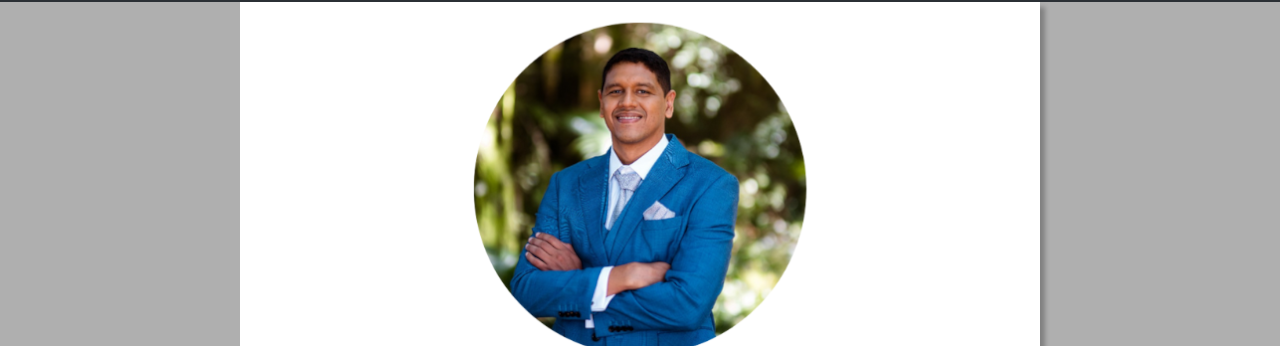
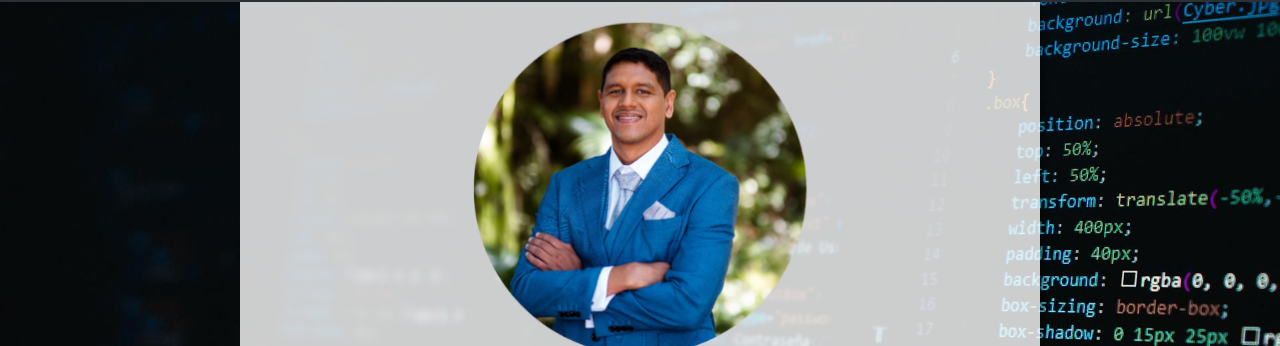
Before and after one commit to emiliosarges/souemilio.com, a plain HTML site: page index.html in a window 1280 px wide. Shown: the part 54-400 px from the top of the page. Drawn offline with nearby package versions, Linux system fonts and the light colour scheme.

Commit message:
atualizacoes

```diff
--- a/estilos/style.css
+++ b/estilos/style.css
@@ -1,12 +1,15 @@
 
 .corpo {
-    background-color: rgba(0, 0, 0, 0.315);
+    background-image: url(../imagens/pexels-harold-vasquez-853421-2653362.jpg);
+    background-size: cover;
+    background-attachment: fixed;
+    background-repeat: no-repeat;
 }
 
 .principal {
     padding: 20px;
     border-radius: 0px 0px 5px 5px;
     max-width: 50rem;
-    background-color: white;
+    background-color: rgba(255, 255, 255, 0.795);
     box-shadow: 5px 5px 5px rgba(0, 0, 0, 0.274);
 }
--- a/index.html
+++ b/index.html
@@ -55,7 +55,7 @@
             <img src="imagens/emilio-foto1.png" class="rounded mx-auto d-block" alt="foto do autor do site: emilio sarges">
           </div>
         <h2>Sobre mim</h2>
-        <p>Sou Emílio Sarges, nascido em 1990, na cidade de Belém, no estado do Pará, com grande paixão por tecnologia, games e fotografia. Sou casado com a Luiza Bonat e venho de uma família dedicada e inspiradora, com meu pai, Emílio Brabo, atuando como bombeiro militar, e minha mãe, Elizabeth Sarges, sendo professora.
+        <p>Sou Emílio Sarges, nascido em 1990, na cidade de Belém, no estado do Pará, com grande paixão por tecnologia, games e fotografia. Sou casado com a Luiza Bonat e venho de uma família dedicada e inspiradora, com meu pai, Emílio Brabo, atuando como bombeiro militar, e minha mãe, Elizabeth Sarges, sendo educadora.
 
         Sou uma pessoa dinâmica e determinada, com um estilo de vida ativo, praticando musculação, ciclismo e jiu-jitsu. Essas atividades refletem meu comprometimento com a disciplina, o foco e o trabalho em equipe, características que trago para minha vida profissional.
 
```
Also changed, not shown: imagens/pexels-harold-vasquez-853421-2653362.jpg (added).
